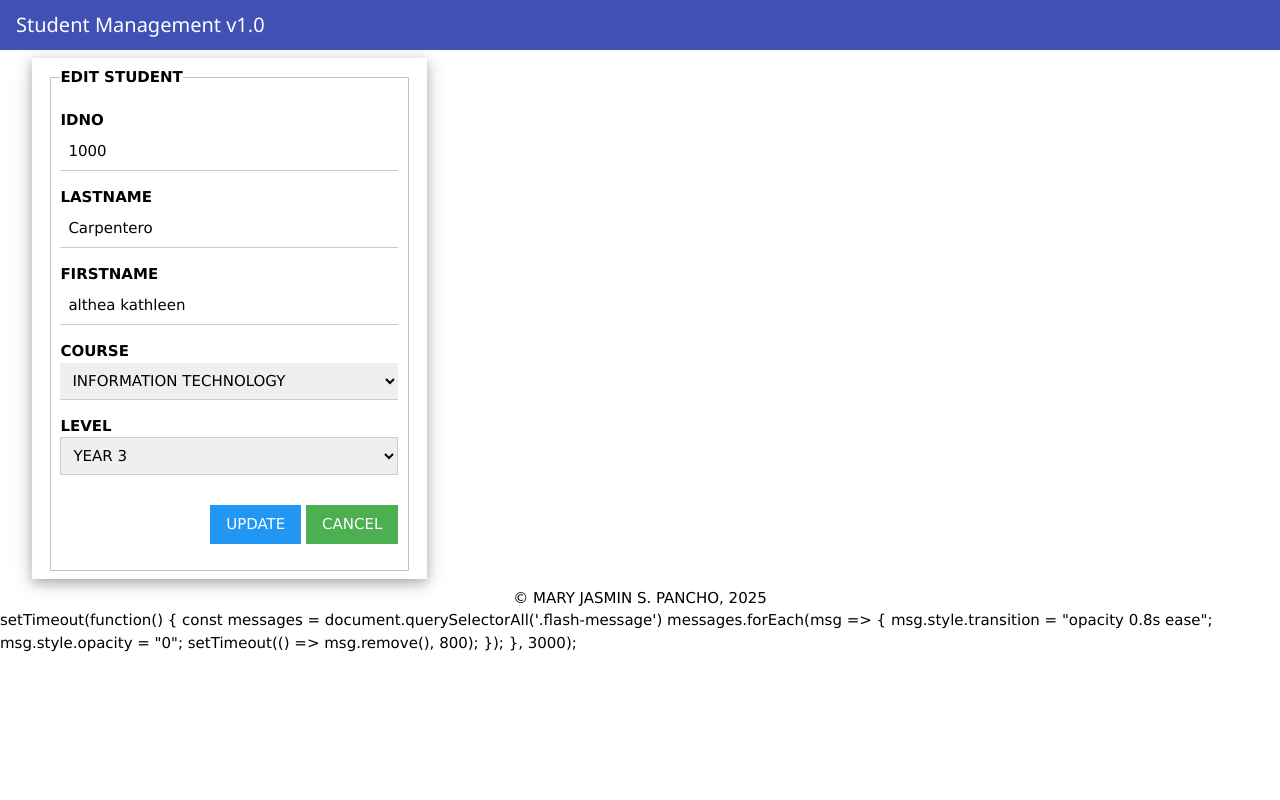
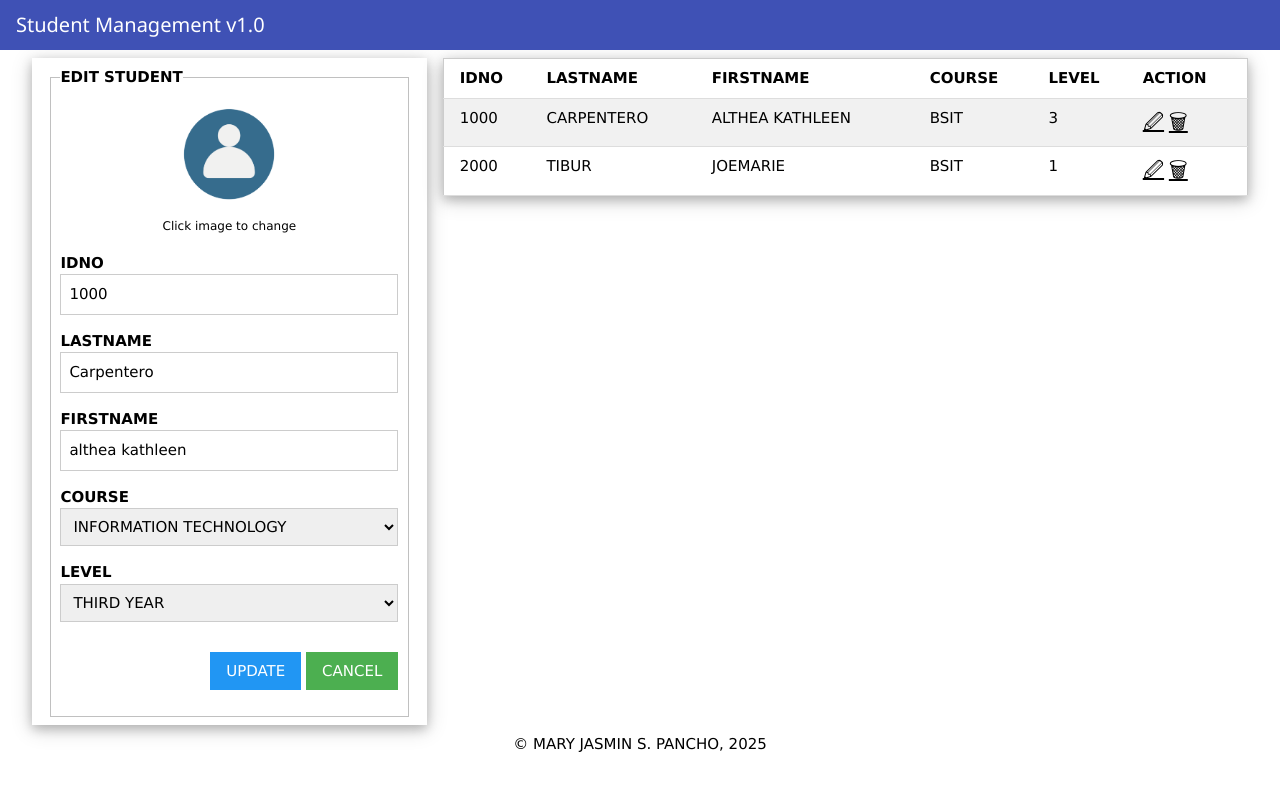
Before and after one commit to MaryJasminPancho/student-web-application, a Flask app: page /edit/1000 in a window 1280 px wide. Run offline with Flask 3, Linux system fonts and the light colour scheme; data comes from the database, SQL or seed files in the repository; both versions use the stored data as it was after the commit.

Commit message:
complete functionalities

```diff
--- a/app.py
+++ b/app.py
@@ -1,16 +1,27 @@
 import sys
+import os
 sys.path.insert(0,"db/")
 from db.dbhelper import  *
+from werkzeug.utils import secure_filename
 
-from flask import Flask, render_template, redirect, request, flash
+from flask import Flask, render_template, redirect, request, flash, url_for
+
+UPLOAD_FOLDER = 'static/images'
+ALLOWED_EXTENSIONS = {"png", "jpg", "jpeg"}
+os.makedirs(UPLOAD_FOLDER, exist_ok=True)
 
 app = Flask(__name__)
 app.secret_key = "mysecretkey"
 
+app.config['UPLOAD_FOLDER'] = UPLOAD_FOLDER
+
+def allowed_file(filename):
+    return '.' in filename and filename.rsplit('.', 1)[1].lower() in ALLOWED_EXTENSIONS
+
 @app.route("/")
 def index() -> None:
     students:list = getall('students')
-    return render_template('index.html', studentlist=students)
+    return render_template('index.html', studentlist=students, edit_students=None)
 
 @app.route("/add", methods=["post"])
 def addstudent() -> None:
@@ -24,35 +35,79 @@ def addstudent() -> None:
         flash("Please fill in all required fields!", "error")
         return redirect("/")
 
-    addrecord("students", idno=idno, lastname=lastname, firstname=firstname, course=course, level=level)
+    image = request.files.get('profile_pic')
+    filename = 'profile.png'
+
+    if image and image.filename != "":
+        filename = secure_filename(idno + "_" +  image.filename)
+        image_path = os.path.join(app.root_path, app.config['UPLOAD_FOLDER'], filename)
+        image.save(image_path)
+
+    addrecord("students", idno=idno, lastname=lastname, firstname=firstname, course=course, level=level, image=filename)
     flash("Student added successfully!")
     return redirect("/")
 
 @app.route("/delete/<idno>")
 def deletestudent(idno):
+    student = getrecord("students", idno=idno)
+    image = student[0]['image']
+
     deleterecord("students", idno=idno)
+
+    if image and image != "profile.png":
+        image_path = os.path.join(app.config['UPLOAD_FOLDER'], image)
+        if os.path.exists(image_path):
+            os.remove(image_path)
+
+    flash("Student deleted successfully!")
     return redirect("/")
 
-@app.route("/edit/<idno>", methods=["get"])
+@app.route("/edit/<idno>")
 def editstudent(idno):
     student = getrecord("students", idno=idno)
     if not student:
         return redirect("/")
-    return render_template("edit.html", student=student[0])
 
-@app.route("/update", methods=["post"])
-def updatestudent() -> None:
-    idno = request.form["idno"]
-    lastname = request.form["lastname"]
-    firstname = request.form["firstname"]
+    students = getall('students')
+    return render_template("index.html", studentlist=students, edit_student=student[0])
+
+@app.route("/update/<idno>", methods=["post"])
+def updatestudent(idno):
+    student = getrecord("students", idno=idno)[0]
+    old_image = student["image"]
+
+    lastname = request.form["lastname"].strip()
+    firstname = request.form["firstname"].strip()
     course = request.form["course"]
     level = request.form["level"]
 
-    # sql = "UPDATE students SET lastname=?, firstname=?, course=?, level=? WHERE idno=?"
-    # vals = [lastname, firstname, course, level, idno]
-    # getprocess(sql, vals)
-    # return redirect("/")
-    updaterecord("students", where={"idno":idno}, lastname=lastname, firstname=firstname, course=course, level=level)
+    file = request.files.get("profile_pic")
+
+    if file and file.filename != "":
+        new_filename = secure_filename(idno + "_" +file.filename)
+        file.save(os.path.join(app.config["UPLOAD_FOLDER"], new_filename))
+
+        if old_image != "profile.png":
+            old_path = os.path.join(app.config["UPLOAD_FOLDER"], old_image)
+            if os.path.exists(old_path):
+                os.remove(old_path)
+    else:
+        new_filename = old_image
+
+
+    if not lastname or not firstname:
+        flash("Fields cannot be empty!", "error")
+        return redirect("/")
+
+    # image = request.files.get('profile_pic')
+
+    # if image and image.filename.strip() != "":
+    #     filename = secure_filename(f"{idno}_{image.filename}")
+    #     save_path = os.path.join(app.root_path, app.config['UPLOAD_FOLDER'], filename)
+    #     image.save(save_path)
+
+    updaterecord("students", where={"idno":idno}, lastname=lastname, firstname=firstname, course=course, level=level, image=new_filename)
+    flash("Student updated successful", "success")
     return redirect("/")
 
 if __name__=="__main__":
--- a/templates/base.html
+++ b/templates/base.html
@@ -29,15 +29,6 @@
         <center>
             &copy; MARY JASMIN S. PANCHO, 2025
         </center>
-        <scripts>
-            setTimeout(function() {
-                const messages = document.querySelectorAll('.flash-message')
-                messages.forEach(msg => {
-                    msg.style.transition = "opacity 0.8s ease";
-                    msg.style.opacity = "0";
-                    setTimeout(() => msg.remove(), 800);
-                });
-            }, 3000);
-        </scripts>
+
     </body>
 </html>
--- a/templates/edit.html
+++ /dev/null
@@ -1,50 +0,0 @@
-{% extends 'base.html' %}
-{% block content %}
-
-<div class="w3-row-padding">
-    <div class="w3-third">
-        <div class="w3-card-4 w3-container w3-padding">
-            <fieldset>
-                <legend><b>EDIT STUDENT</b></legend>
-                <form action="/update" method="post">
-                    <p>
-                        <label><b>IDNO</b></label>
-                        <input type="number" name="idno" value="{{ student['idno'] }}" class="w3-input" readonly>
-                    </p>
-                    <p>
-                        <label><b>LASTNAME</b></label>
-                        <input type="text" name="lastname" value="{{ student['lastname'] }}" class="w3-input">
-                    </p>
-                    <p>
-                        <label><b>FIRSTNAME</b></label>
-                        <input type="text" name="firstname" value="{{ student['firstname'] }}" class="w3-input">
-                    </p>
-                    <p>
-                        <label><b>COURSE</b></label>
-                        <select name="course" class="w3-input">
-                            <option value="BSIT" {% if student['course'] == 'BSIT' %}selected{% endif %}>INFORMATION TECHNOLOGY</option>
-                            <option value="BSCS" {% if student['course'] == 'BSCS' %}selected{% endif %}>COMPUTER SCIENCE</option>
-                            <option value="BSCPE" {% if student['course'] == 'BSCPE' %}selected{% endif %}>COMPUTER ENGINEERING</option>
-                            <option value="BSHM" {% if student['course'] == 'BSHM' %}selected{% endif %}>HOSPITALITY MANAGEMENT</option>
-                            <option value="BSCJ" {% if student['course'] == 'BSCJ' %}selected{% endif %}>CRIMINAL JUSTICE</option>
-                        </select>
-                    </p>
-                    <p>
-                        <label><b>LEVEL</b></label>
-                        <select name="level" class="w3-input w3-border">
-                            {% for i in range(1,5) %}
-                                <option value="{{ i }}" {% if student['level'] == i|string %}selected{% endif %}>YEAR {{ i }}</option>
-                            {% endfor %}
-                        </select>
-                    </p>
-                    <p class="w3-right">
-                        <input type="submit" value="UPDATE" class="w3-button w3-blue">
-                        <a href="/" class="w3-button w3-green">CANCEL</a>
-                    </p>
-                </form>
-            </fieldset>
-        </div>
-    </div>
-</div>
-
-{% endblock %}
--- a/templates/index.html
+++ b/templates/index.html
@@ -5,9 +5,84 @@
         <div class="w3-third">
             <div class="w3-card-4 w3-container w3-padding">
                 <fieldset>
+                    {% if edit_student %}
+                    <legend><b>EDIT STUDENT</b></legend>
+                    <form action="{{ url_for('updatestudent', idno=edit_student.idno) }}" method="post" enctype="multipart/form-data">
+                        <center>
+                            <label for="profile_upload" style="cursor:pointer;">
+                                {% if edit_student %}
+                                    <img id="profilePreview"
+                                        src="{{ url_for('static', filename='images/' + (edit_student['image'] or 'profile.png')) }}"
+                                        style="width:120px;height:120px;border-radius:50%;">
+                                {% else %}
+                                    <img id="profilePreview"
+                                        src="{{ url_for('static', filename='images/profile.png') }}"
+                                        style="width:120px;height:120px;border-radius:50%;">
+                                {% endif %}
+                            </label>
+                            <br>
+                            <small>Click image to change</small>
+
+                            <input type="file" id="profile_upload" name="profile_pic" accept="image/*" style="display:none;">
+                        </center>
+
+                        <input type="hidden" name="idno" value="{{ edit_student['idno'] }}">
+                        <p>
+                            <label><b>IDNO</b></label>
+                            <input type="number" name="idno" value="{{ edit_student['idno'] }}" class="w3-input w3-border" readonly>
+                        </p>
+
+                        <p>
+                            <label><b>LASTNAME</b></label>
+                            <input type="text" name="lastname" value="{{ edit_student['lastname'] }}" class="w3-input w3-border">
+                        </p>
+
+                        <p>
+                            <label><b>FIRSTNAME</b></label>
+                            <input type="text" name="firstname" value="{{ edit_student['firstname'] }}" class="w3-input w3-border">
+                        </p>
+
+                        <p>
+                            <label><b>COURSE</b></label>
+                            <select name="course" class="w3-input w3-border">
+                                <option value="BSIT" {{ 'selected' if edit_student.course == 'BSIT' else '' }}>INFORMATION TECHNOLOGY</option>
+                                <option value="BSCS" {{ 'selected' if edit_student.course == 'BSCS' else '' }}>COMPUTER SCIENCE</option>
+                                <option value="BSCPE" {{ 'selected' if edit_student.course == 'BSCPE' else '' }}>COMPUTER ENGINEERING</option>
+                                <option value="BSHM" {{ 'selected' if edit_student.course == 'BSHM' else '' }}>HOSPITALITY MANAGEMENT</option>
+                                <option value="BSCJ" {{ 'selected' if edit_student.course == 'BSCJ' else '' }}>CRIMINAL JUSTICE</option>
+                            </select>
+                        </p>
+
+                        <p>
+                            <label><b>LEVEL</b></label>
+                            <select name="level" class="w3-input w3-border">
+                                <option value="1" {{ 'selected' if edit_student.level == '1' else '' }}>FIRST YEAR</option>
+                                <option value="2" {{ 'selected' if edit_student.level == '2' else '' }}>SECOND YEAR</option>
+                                <option value="3" {{ 'selected' if edit_student.level == '3' else '' }}>THIRD YEAR</option>
+                                <option value="4" {{ 'selected' if edit_student.level == '4' else '' }}>FOURTH YEAR</option>
+                            </select>
+                        </p>
+
+                        <p class="w3-right">
+                            <input type="submit" value="UPDATE" class="w3-button w3-blue">
+                            <a href="/" class="w3-button w3-green">CANCEL</a>
+                        </p>
+                    </form>
+
+                    {% else %}
                     <legend><b>STUDENT INFORMATION</b></legend>
-                    <form action="/add" method="post">
-                        <center><img src="{{ url_for('static',filename='images/profile.png') }}"></center>
+                    <form action="/add" method="post" enctype="multipart/form-data">
+                        <center>
+                            <label for="profile_upload" style="cursor:pointer;">
+                                <img id="profilePreview"
+                                     src="{{ url_for('static',filename='images/profile.png') }}"
+                                     style="width:120px;height:120px;border-radius:50%;">
+                            </label>
+                            <br>
+                            <small>Click image to change</small>
+
+                            <input type="file" id="profile_upload" name="profile_pic" accept="image/*" style="display:none;">
+                        </center>
                         <p>
                             <label><b>IDNO</b></label>
                             <input type="number" name="idno" id="idno" class="w3-input w3-border">
@@ -44,9 +119,24 @@
                             <input type="reset" value="CANCEL" class="w3-button w3-green">
                         </p>
                     </form>
+                    {% endif %}
                 </fieldset>
             </div>
         </div>
+
+        <script>
+            document.getElementById('profile_upload').addEventListener('change', function (event) {
+                const file = event.target.files[0];
+                if (file) {
+                    const reader = new FileReader();
+                    reader.onload = function (e) {
+                        document.getElementById('profilePreview').src = e.target.result;
+                    }
+                    reader.readAsDataURL(file);
+                }
+            });
+        </script>
+
         <div class="w3-twothird w3-container">
             <table class="w3-table-all w3-card-4">
                 <tr>
```
Also changed, not shown: db/school.db, static/images/profile.png.
